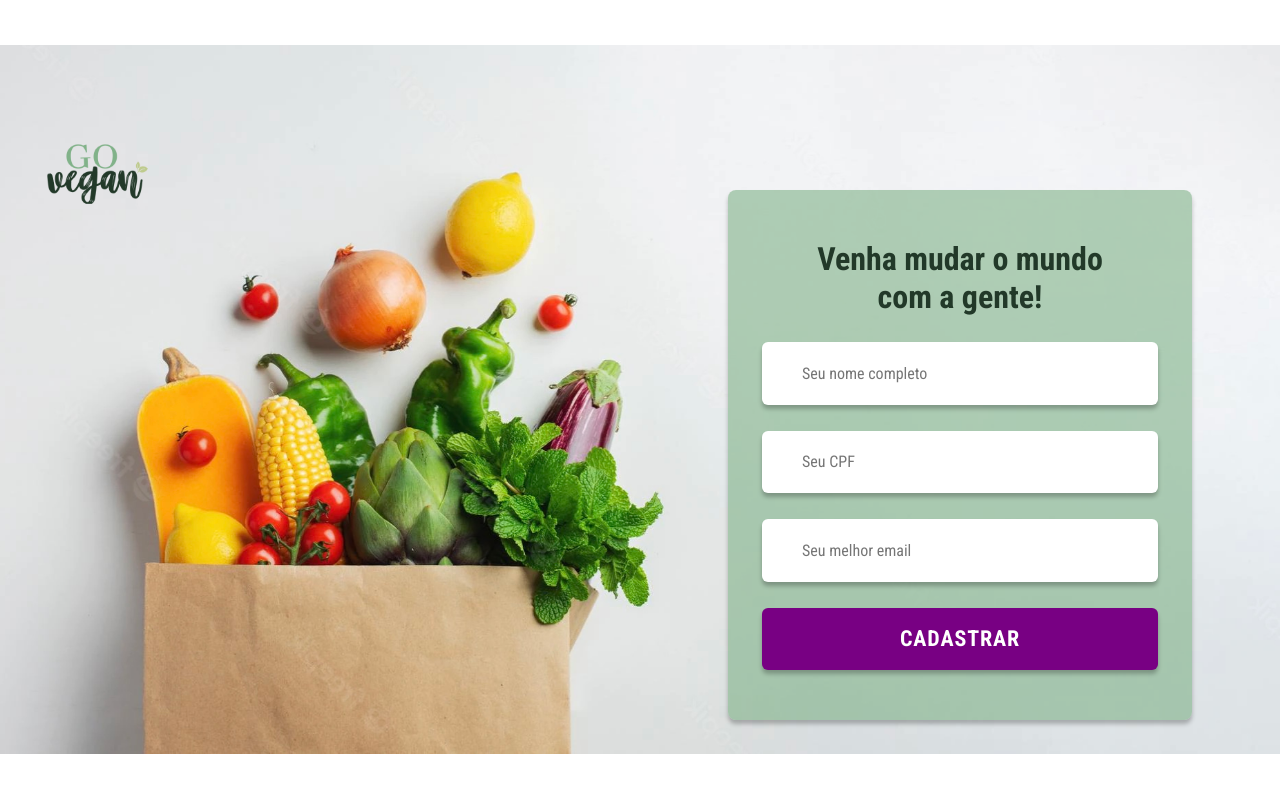
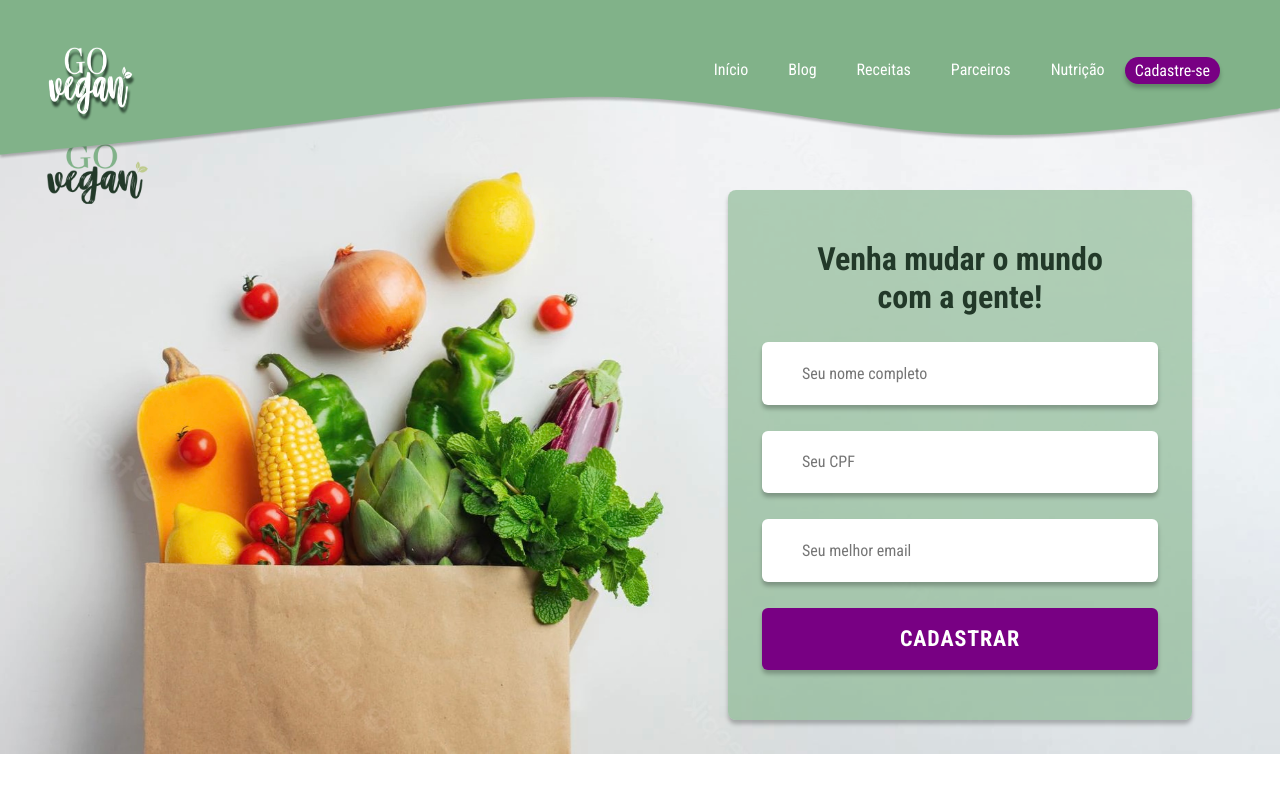
Before and after one commit to julianasinnott/goVegan, a React (Vite) app: page /cadastro in a window 1280 px wide. Shown: the top 792 px of the page. Built offline with nearby package versions, Linux system fonts and the light colour scheme.

Commit message:
Adicionando menu de navegação

```diff
--- a/src/pages/RegisterPage/index.jsx
+++ b/src/pages/RegisterPage/index.jsx
@@ -1,5 +1,6 @@
 import './index.css'
 import './responsive.css'
+import { Header } from "../../components/Header";
 import * as React from 'react';
 
 export function RegisterPage() {
@@ -24,6 +25,7 @@ export function RegisterPage() {
 
   return(
     <div className="register">
+      <Header type={"USER"} />
       <div className='space'></div>
       <div className="register__form">
         <form className='form__inputs' action="https://formsubmit.co/julianasinnott@outlook.com" method="POST">
```
